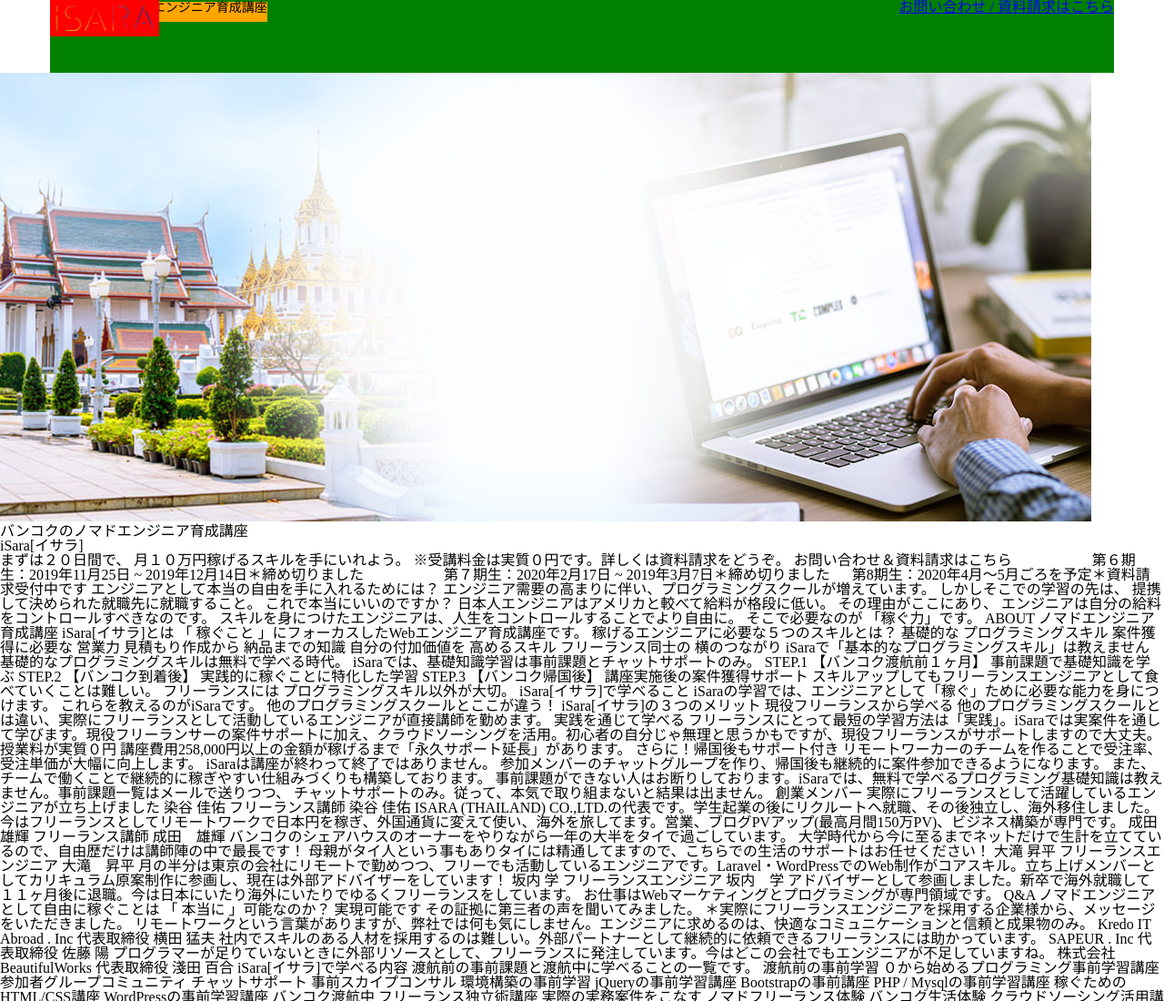
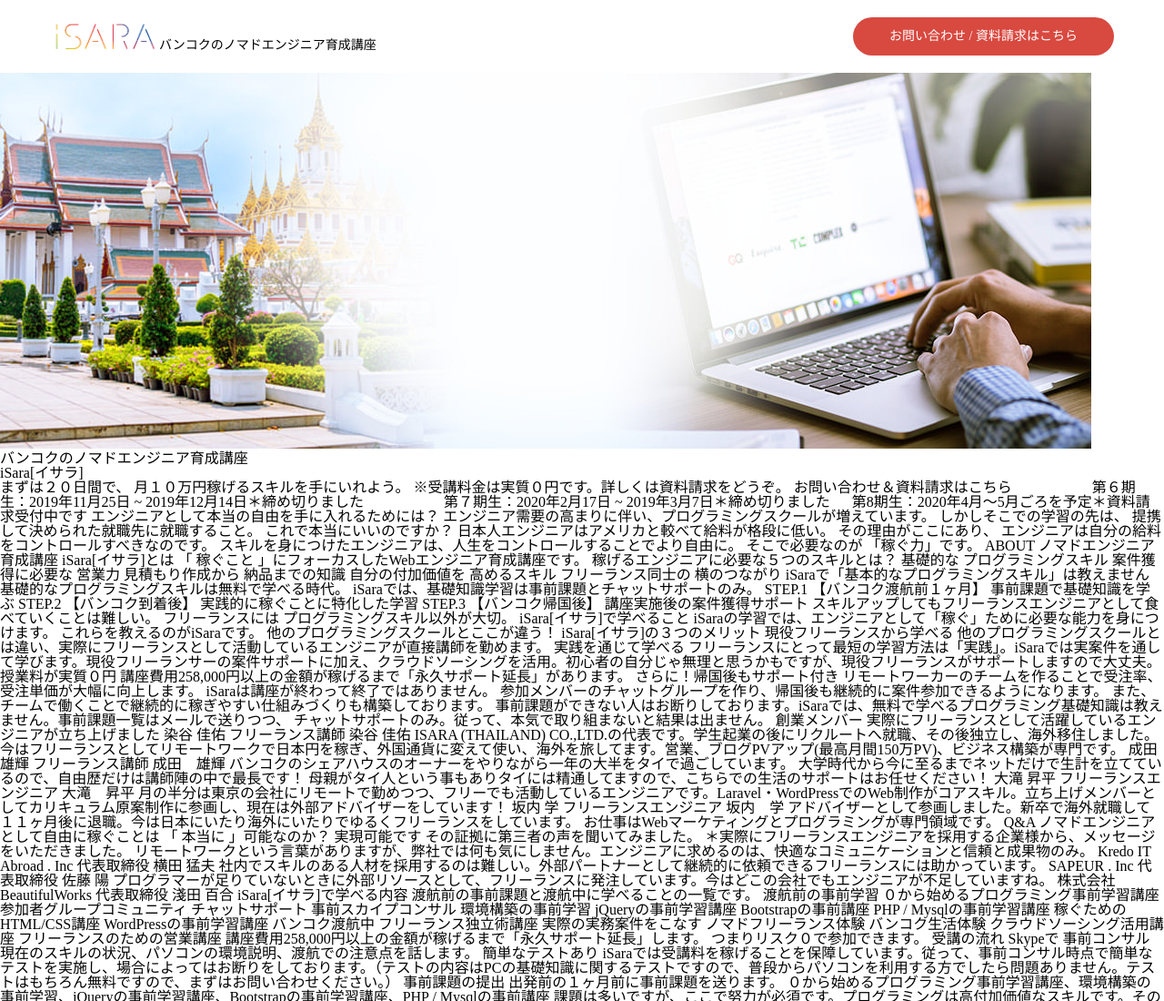
Before and after one commit to tokutamaria/isara, a plain HTML site: page images/index.html in a window 1280 px wide. Shown: the top 1100 px of the page at 91% size. Drawn offline with nearby package versions, Linux system fonts and the light colour scheme.

Commit message:
ヘッダー追加

```diff
--- a/images/index.html
+++ b/images/index.html
@@ -14,13 +14,9 @@
   <div class="container">
   <header>
     <div class="header-in">
-      <div class="header-img">
-        <img src="/images/isaralogo.png" alt="">
+        <img class="header-img" src="/images/isaralogo.png" alt="">
         <p class="header-title">バンコクのノマドエンジニア育成講座</p>
-      </div>
-      <div class="header-contact">
-        <p><a href="#">お問い合わせ / 資料請求はこちら</a></p>
-      </div>
+        <p class="header-contact"><a href="#">お問い合わせ / 資料請求はこちら</a></p>
     </div>
   </header>
 <!-- --header-- -->
--- a/images/style.css
+++ b/images/style.css
@@ -56,6 +56,7 @@
     font-size:100%;
     vertical-align:baseline;
     background:transparent;
+    text-decoration: none;
 }
 
 /* change colours to suit your needs */
@@ -108,6 +109,8 @@
 
 header {
     width: 100%;
+    position: fixed;
+    background: #ffffff;
 }
 .header-in {
     width: 1170px;
@@ -116,24 +119,34 @@
     position: relative;
     display: flex;
     justify-content: space-between;
- background: green;
+    align-items: center;
+    /* background: green; */
 }
-.header-img img{
- background: red;
+.header-img {
     width: 120px;
     height: 40px;
     display: inline-block;
- position: absolute;
- /* vertical-align: middle; */
-
+    vertical-align: middle;
+    /* background: red; */
 }
 .header-title {
- display: inline-block;
- height: 22px;
- background: orange;
- line-height: 22p;
+    position: absolute;
+    left: 120px;
+    top: 40px;
+    height: 20px;
+    line-height: 20px;
     font-size: 14px;
+    /* background: orange; */
 }
 .header-contact {
+    background:#D84940;
+    padding: 10px 40px;
+    border-radius: 30px;
+}
+.header-contact a {
     display: inline-block;
+     color: #ffffff;
+     font-size: 14px;
+     line-height: 22px;
+     height: 22px;
 }
```
Lines whose indentation alone changed are shown as unchanged.
